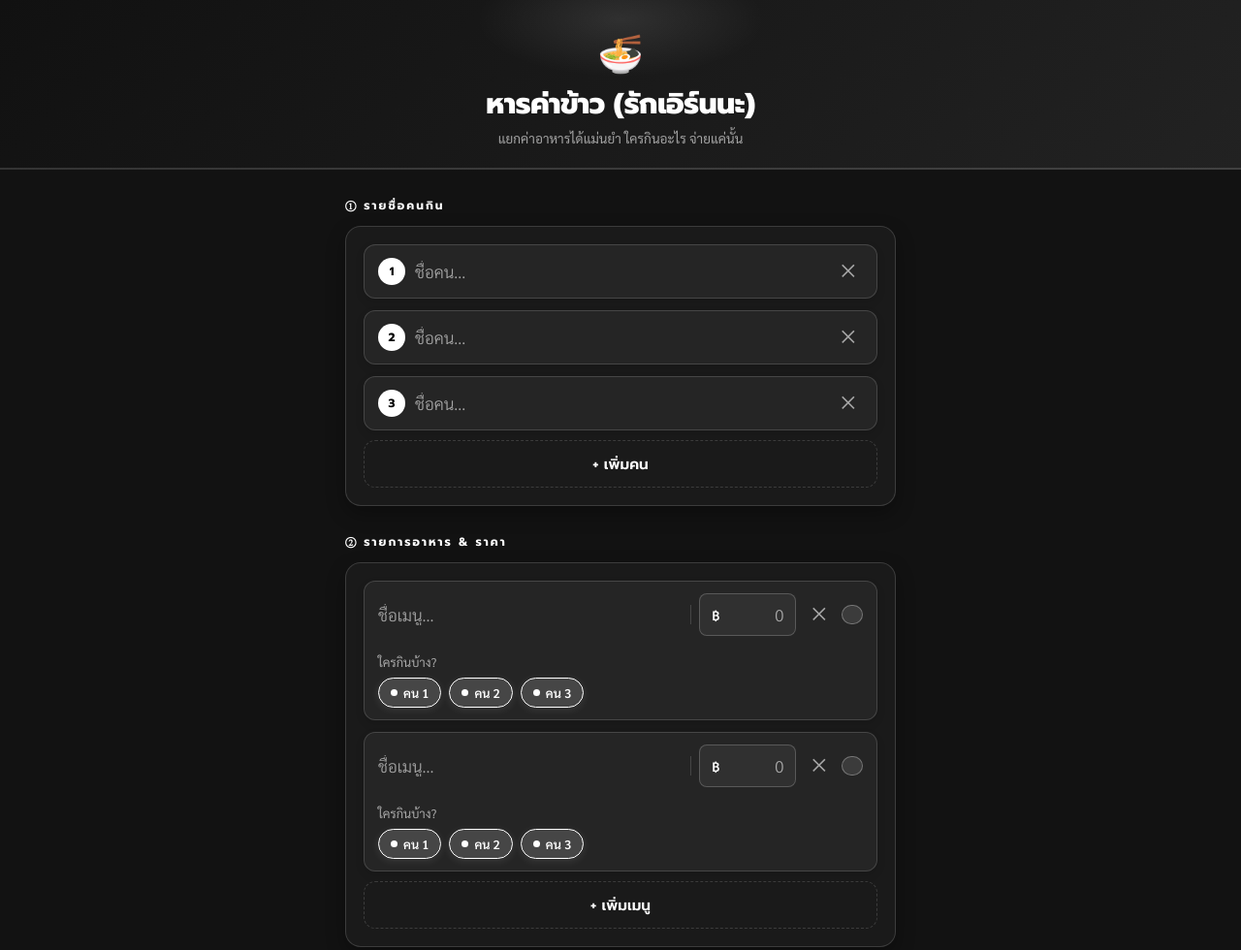
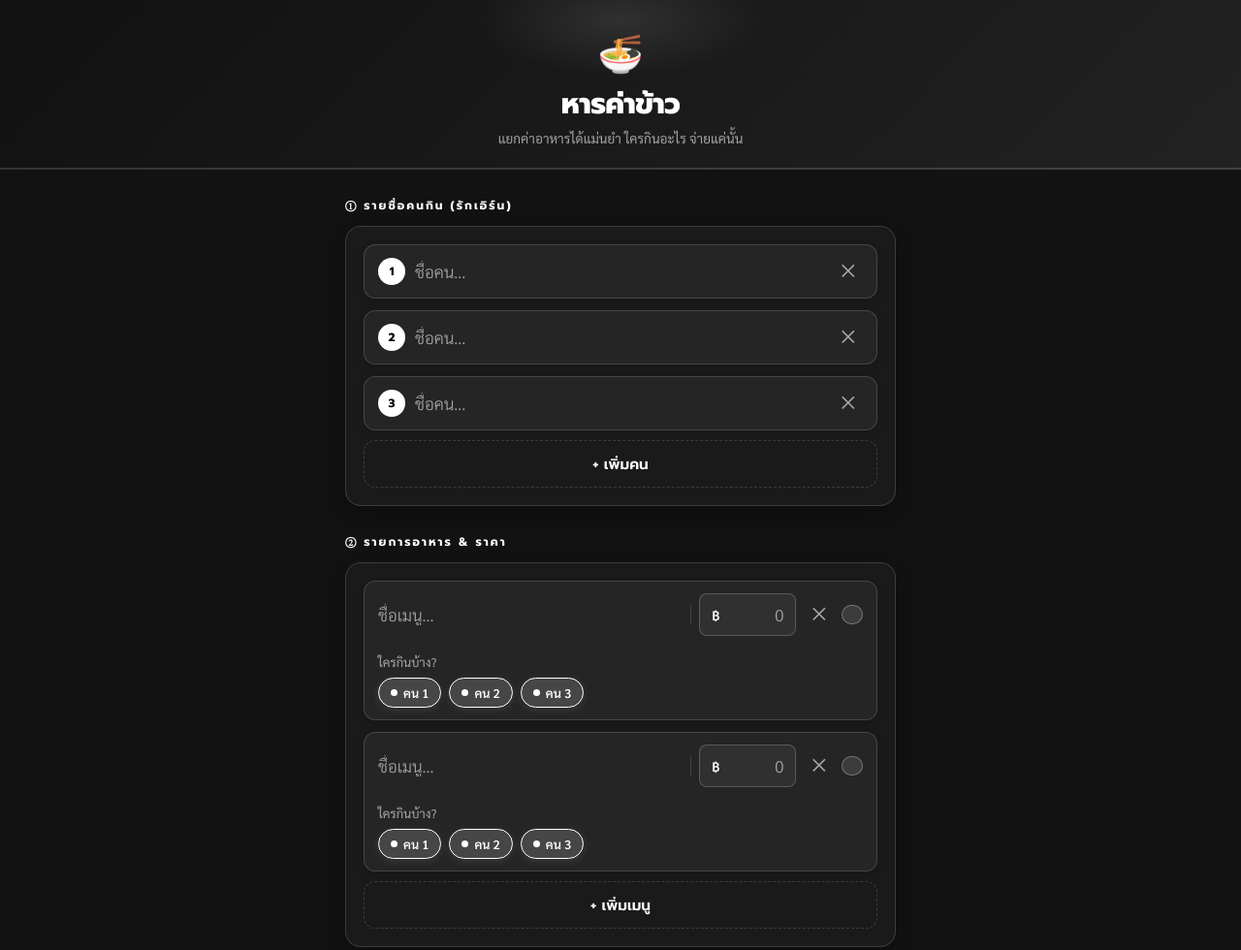
Before and after one commit to jchumpramarn-stack/meal-splitter, a plain HTML site: page index.html in a window 1280 px wide. Shown: the top 980 px of the page at 97% size. Drawn offline with Linux system fonts and the light colour scheme.

Commit message:
Update index.html

```diff
--- a/index.html
+++ b/index.html
@@ -102,12 +102,12 @@ hr.div { border:none; border-top:1px solid var(--border); margin:30px 0; }
 
 <header>
   <span class="emo">🍜</span>
-  <h1>หารค่าข้าว (รักเอิร์นนะ)</h1>
+  <h1>หารค่าข้าว</h1>
   <p>แยกค่าอาหารได้แม่นยำ ใครกินอะไร จ่ายแค่นั้น</p>
 </header>
 
 <div class="wrap">
-  <div class="slabel">① รายชื่อคนกิน</div>
+  <div class="slabel">① รายชื่อคนกิน (รักเอิร์น)</div>
   <div class="card">
     <div id="person-list"></div>
     <button class="btn btn-ghost btn-add" id="btn-addp">+ เพิ่มคน</button>
```
